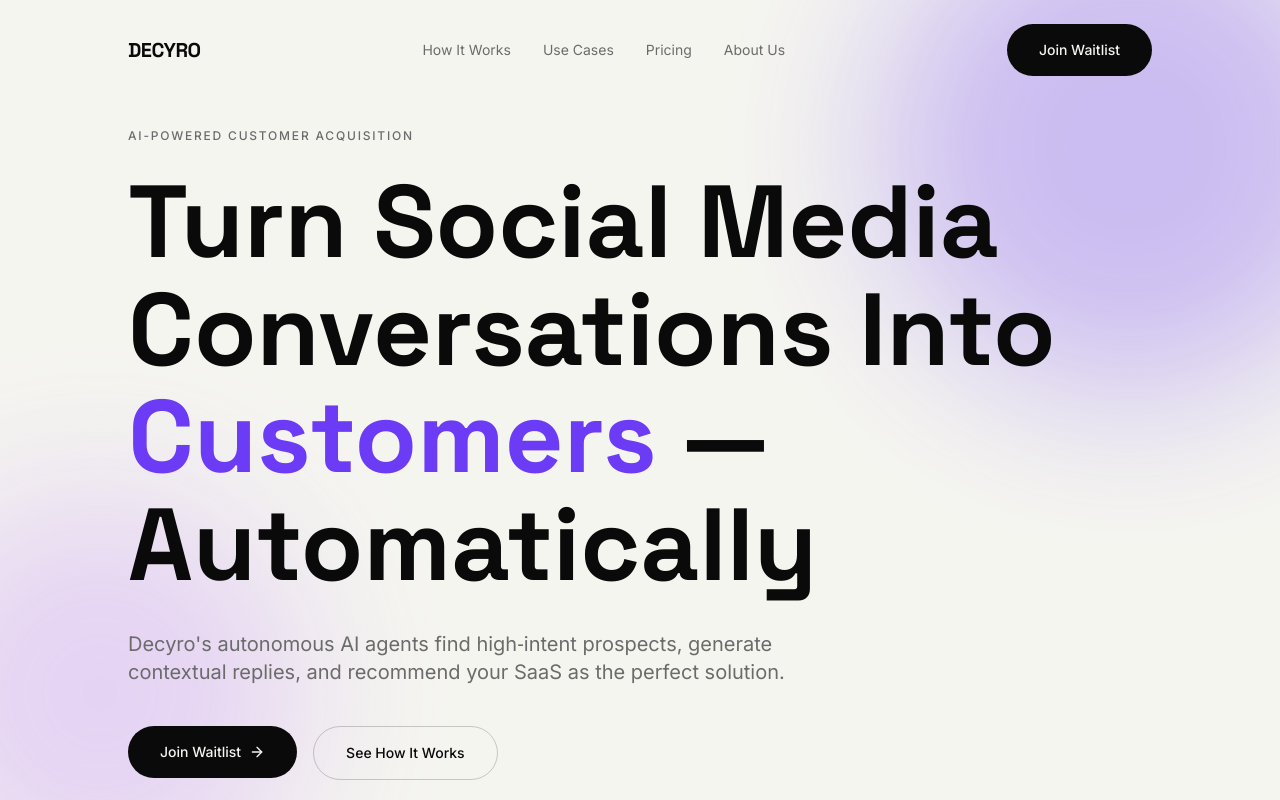
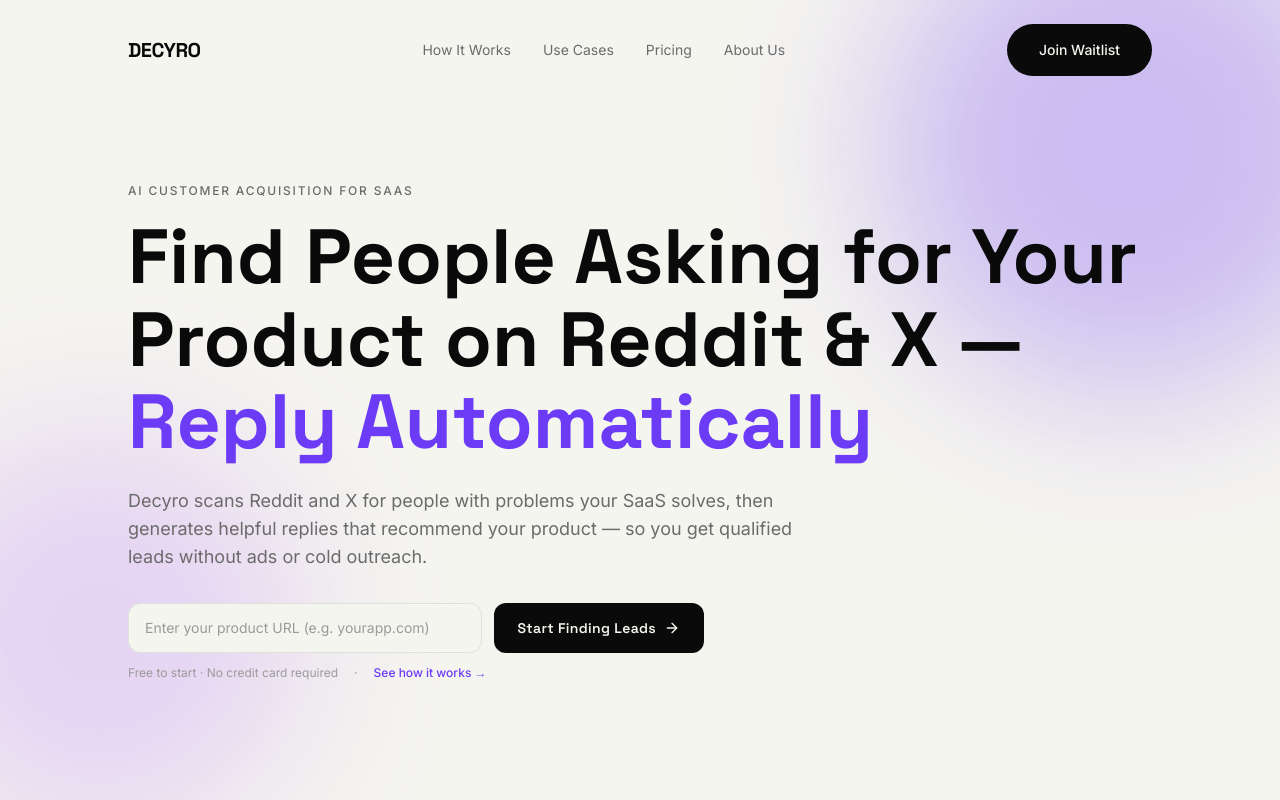
Before and after one commit to nikeshsundar/decyro1, a Next.js app: page / in a window 1280 px wide. Shown: the top 800 px of the page. Built offline with nearby package versions, Linux system fonts and the light colour scheme.

Commit message:
Add conversion-focused hero, Decyro favicon, viewport-fit layout

```diff
--- a/src/app/layout.tsx
+++ b/src/app/layout.tsx
@@ -17,13 +17,17 @@
 });
 
 export const metadata: Metadata = {
-    title: "Decyro — Turn Social Media Conversations Into Customers",
+    title: "Decyro — Find People Asking for Your Product & Reply Automatically",
     description:
-        "Decyro's autonomous AI agents find high-intent prospects on Reddit & X, generate contextual replies, and recommend your SaaS as the perfect solution.",
+        "Decyro scans Reddit and X for people with problems your SaaS solves, then generates helpful replies that recommend your product.",
+    icons: {
+        icon: "/logo.png",
+        apple: "/logo.png",
+    },
     openGraph: {
-        title: "Decyro — Turn Social Media Conversations Into Customers",
+        title: "Decyro — Find People Asking for Your Product & Reply Automatically",
         description:
-            "Autonomous AI agents that convert social media conversations into customer acquisition opportunities.",
+            "Decyro scans Reddit and X for high-intent prospects and generates contextual replies that recommend your SaaS.",
         type: "website",
     },
 };
--- a/src/app/page.tsx
+++ b/src/app/page.tsx
@@ -179,56 +179,70 @@
     return (
         <>
             {/* ═══ HERO ═══ */}
-            <section className="relative min-h-screen flex items-center justify-center overflow-hidden">
+            <section className="relative min-h-screen flex items-center overflow-hidden">
                 {/* Gradient orbs */}
                 <div className="gradient-orb w-[500px] h-[500px] bg-accent top-[-100px] right-[-100px] animate-float" />
                 <div className="gradient-orb w-[400px] h-[400px] bg-purple-400 bottom-[-50px] left-[-100px] animate-float" style={{ animationDelay: "3s" }} />
 
-                <div className="section-padding w-full max-w-7xl mx-auto pt-32 pb-20 relative z-10">
+                <div className="section-padding w-full max-w-7xl mx-auto pt-28 pb-12 relative z-10">
                     <motion.div
                         initial={{ opacity: 0, y: 30 }}
                         animate={{ opacity: 1, y: 0 }}
                         transition={{ duration: 0.8, ease: [0.25, 0.1, 0.25, 1] }}
                     >
-                        <span className="label block mb-6">AI-Powered Customer Acquisition</span>
+                        <span className="label block mb-4">AI Customer Acquisition for SaaS</span>
                     </motion.div>
 
                     <motion.h1
                         initial={{ opacity: 0, y: 40 }}
                         animate={{ opacity: 1, y: 0 }}
                         transition={{ duration: 0.8, delay: 0.15, ease: [0.25, 0.1, 0.25, 1] }}
-                        className="font-heading font-bold text-hero leading-[1.05] max-w-5xl mb-8"
+                        className="font-heading font-bold text-[clamp(2.5rem,6vw,5.2rem)] leading-[1.08] max-w-5xl mb-6"
                     >
-                        Turn Social Media
-                        <br />
-                        Conversations Into
-                        <br />
-                        <span className="text-accent">Customers</span> — Automatically
+                        Find People Asking for Your Product on Reddit & X — <span className="text-accent">Reply Automatically</span>
                     </motion.h1>
 
                     <motion.p
                         initial={{ opacity: 0, y: 30 }}
                         animate={{ opacity: 1, y: 0 }}
                         transition={{ duration: 0.8, delay: 0.3, ease: [0.25, 0.1, 0.25, 1] }}
-                        className="text-muted text-lg md:text-xl max-w-2xl mb-10 leading-relaxed font-body"
+                        className="text-muted text-base md:text-lg max-w-2xl mb-8 leading-relaxed font-body"
                     >
-                        Decyro&apos;s autonomous AI agents find high‑intent prospects, generate
-                        contextual replies, and recommend your SaaS as the perfect solution.
+                        Decyro scans Reddit and X for people with problems your SaaS solves,
+                        then generates helpful replies that recommend your product — so you get
+                        qualified leads without ads or cold outreach.
                     </motion.p>
 
                     <motion.div
                         initial={{ opacity: 0, y: 20 }}
                         animate={{ opacity: 1, y: 0 }}
                         transition={{ duration: 0.8, delay: 0.45, ease: [0.25, 0.1, 0.25, 1] }}
-                        className="flex flex-wrap gap-4"
+                        className="max-w-xl"
                     >
-                        <Button href="/waitlist" variant="primary">
-                            Join Waitlist
-                            <ArrowRight size={16} className="ml-2" />
-                        </Button>
-                        <Button href="/how-it-works" variant="secondary">
-                            See How It Works
-                        </Button>
+                        <form
+                            onSubmit={(e) => { e.preventDefault(); window.location.href = "/waitlist"; }}
+                            className="flex flex-col sm:flex-row gap-3 mb-3"
+                        >
+                            <input
+                                type="url"
+                                placeholder="Enter your product URL (e.g. yourapp.com)"
+                                className="flex-1 px-4 py-3.5 rounded-xl border border-border bg-bg text-fg font-body text-sm placeholder:text-muted-light focus:outline-none focus:ring-2 focus:ring-accent/30 focus:border-accent transition-all duration-200"
+                            />
+                            <button
+                                type="submit"
+                                className="px-6 py-3.5 rounded-xl bg-fg text-bg font-heading font-semibold text-sm tracking-wide hover:bg-fg/90 transition-colors duration-200 whitespace-nowrap flex items-center gap-2"
+                            >
+                                Start Finding Leads
+                                <ArrowRight size={16} />
+                            </button>
+                        </form>
+                        <div className="flex items-center gap-4">
+                            <p className="text-muted-light text-xs font-body">Free to start · No credit card required</p>
+                            <span className="text-muted-light text-xs">·</span>
+                            <a href="/how-it-works" className="text-accent text-xs font-medium hover:underline font-body">
+                                See how it works →
+                            </a>
+                        </div>
                     </motion.div>
                 </div>
             </section>
```
Also changed, not shown: public/hero-abstract.png (added), public/logo.png (added).
